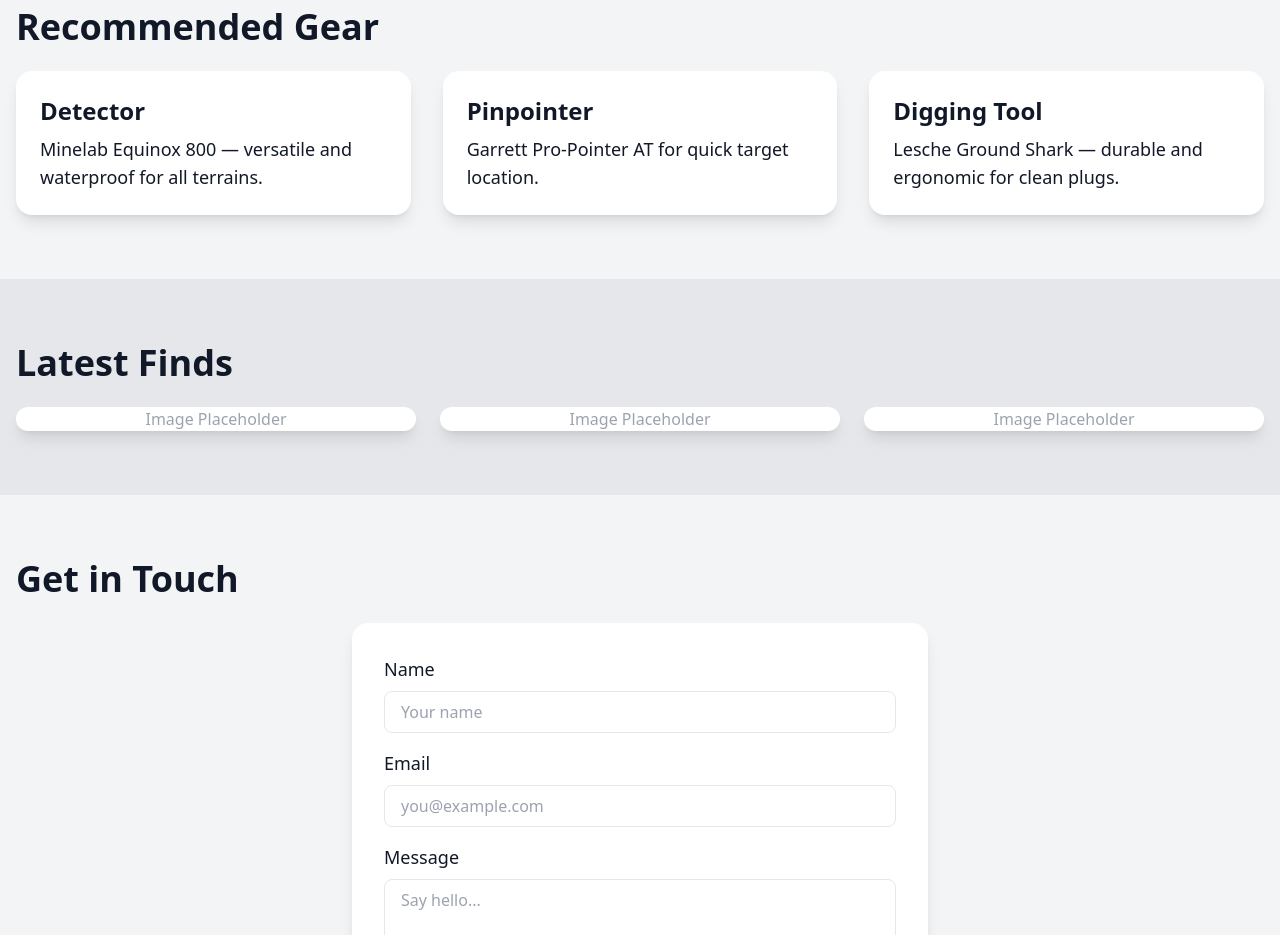
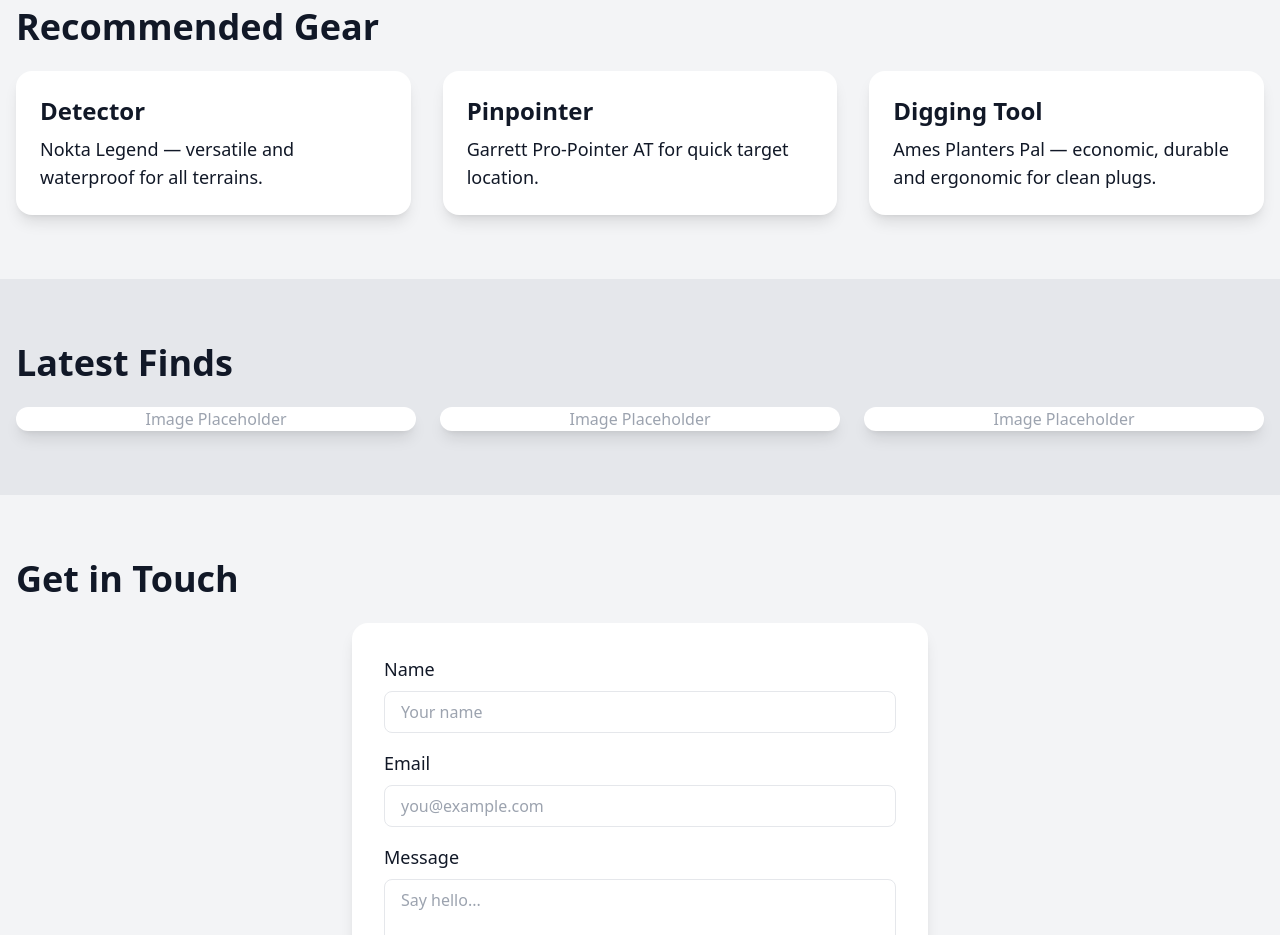
Before and after one commit to Metaldetectingmike/metal-detecting-mike, a plain HTML site: page metal_detecting_mike.html in a window 1280 px wide. Shown: the part 1080-2015 px from the top of the page. Drawn offline with nearby package versions, Linux system fonts and the light colour scheme.

Commit message:
Update metal_detecting_mike.html

```diff
--- a/metal_detecting_mike.html
+++ b/metal_detecting_mike.html
@@ -58,7 +58,7 @@
     <div class="grid gap-8 md:grid-cols-3">
       <div class="bg-white rounded-2xl shadow-lg p-6">
         <h4 class="text-2xl font-semibold mb-2">Detector</h4>
-        <p class="text-lg">Minelab Equinox 800 — versatile and waterproof for all terrains.</p>
+        <p class="text-lg">Nokta Legend — versatile and waterproof for all terrains.</p>
       </div>
       <div class="bg-white rounded-2xl shadow-lg p-6">
         <h4 class="text-2xl font-semibold mb-2">Pinpointer</h4>
@@ -66,7 +66,7 @@
       </div>
       <div class="bg-white rounded-2xl shadow-lg p-6">
         <h4 class="text-2xl font-semibold mb-2">Digging Tool</h4>
-        <p class="text-lg">Lesche Ground Shark — durable and ergonomic for clean plugs.</p>
+        <p class="text-lg">Ames Planters Pal — economic, durable and ergonomic for clean plugs.</p>
       </div>
     </div>
   </section>
```
